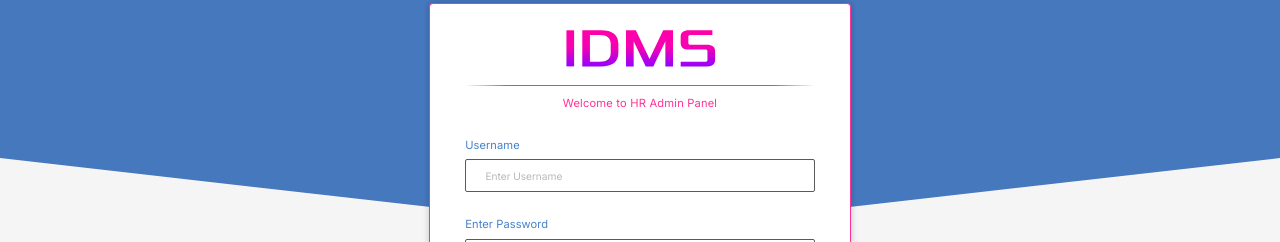
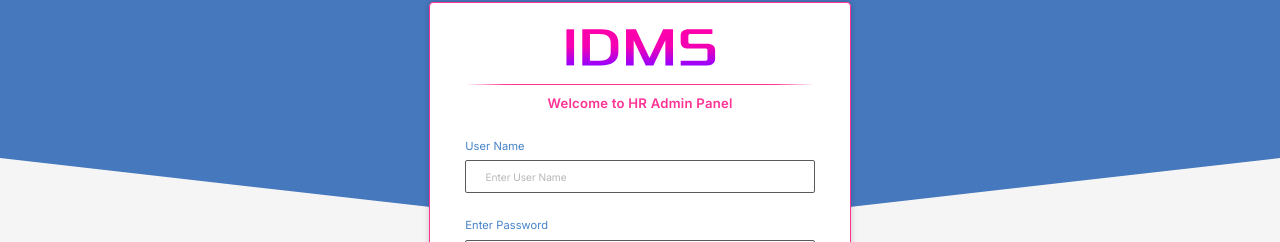
Before and after one commit to Flamki/employee-management-system-idms, a React (Vite) app in the folder client/: page / in a window 1280 px wide. Shown: the part 191-433 px from the top of the page. Built offline with nearby package versions, Linux system fonts and the light colour scheme; no server answers.

Commit message:
fix(login): adjust heading weight and field text labels

```diff
--- a/client/src/components/LoginPage.jsx
+++ b/client/src/components/LoginPage.jsx
@@ -155,8 +155,8 @@ export default function LoginPage({ onLogin }) {
         /* Pink heading */
         .ls-welcome {
           text-align: center;
-          font-size: var(--fs-heading);
-          font-weight: 400;
+          font-size: calc(var(--fs-heading) + 2px);
+          font-weight: 600;
           color: #ff3296;
           letter-spacing: 0.02em;
           margin-top: var(--gap-divider-title);
@@ -330,11 +330,11 @@ export default function LoginPage({ onLogin }) {
                 <div className="ls-fields">
 
                   <div className="ls-field">
-                    <label className="ls-label">Username</label>
+                    <label className="ls-label">User Name</label>
                     <div className="ls-input-row">
                       <input
                         type="text"
-                        placeholder="Enter Username"
+                        placeholder="Enter User Name"
                         value={form.identity}
                         onChange={(e) => setForm((p) => ({ ...p, identity: e.target.value }))}
                         required
```
